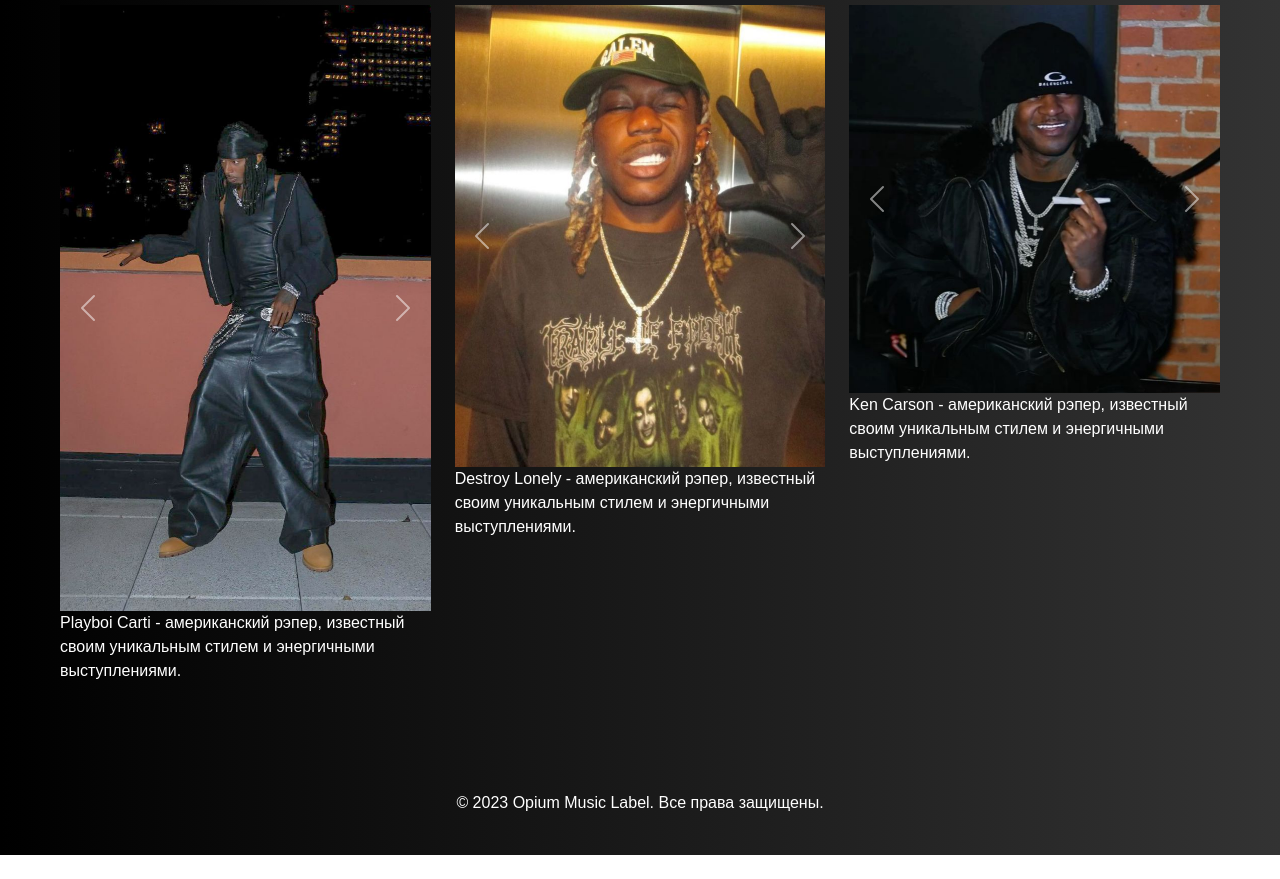
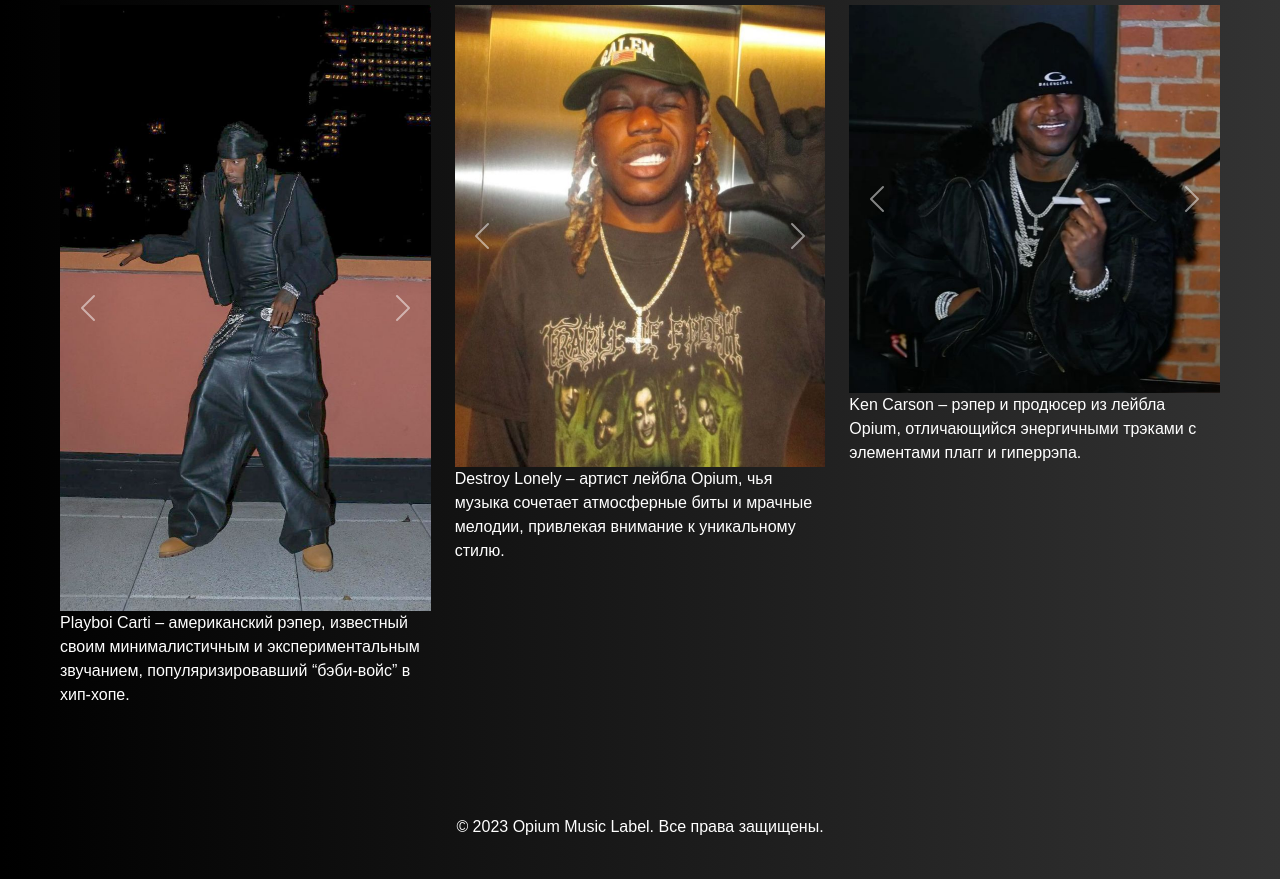
Before and after one commit to GlobenkoAndrei/bootstrap-site, a plain HTML site: page index.html in a window 1280 px wide. Shown: the part 361-1240 px from the top of the page. Before the commit the page ends 1216 px from the top, so only its background shows below. Drawn offline with nearby package versions, Linux system fonts and the light colour scheme; a script that the page names is missing.

Commit message:
обновил инфу про артистов

```diff
--- a/index.html
+++ b/index.html
@@ -15,13 +15,14 @@
 <body>
     <header class="text-center py-5 header-custom">
         <h1 class="header-title">Opium</h1>
-        <p class="header-subtitle">Здесь вы найдете информацию о наших артистах: Playboi Carti, Destroy Lonely и Ken
+        <p class="header-subtitle">Здесь вы найдете информацию о участниках лейбла "Opium", участниками которого
+            являются: Playboi Carti, Destroy Lonely и Ken
             Carson.</p>
     </header>
 
     <main class="container">
         <section id="artists" class="my-5">
-            <h2>Участники</h2>
+            <h2>Участники:</h2>
             <div class="row">
                 <div class="col-md-4">
                     <h3>Playboi Carti</h3>
@@ -39,8 +40,7 @@
                                     alt="Playboi Carti">
                             </div>
                             <div class="carousel-item">
-                                <img src="./photos/Жека.jpeg" class="d-block w-100"
-                                    alt="Playboi Carti">
+                                <img src="./photos/Жека.jpeg" class="d-block w-100" alt="Playboi Carti">
                             </div>
                         </div>
                         <button class="carousel-control-prev" type="button" data-bs-target="#carouselCarti"
@@ -54,8 +54,8 @@
                             <span class="visually-hidden">Next</span>
                         </button>
                     </div>
-                    <p>Playboi Carti - американский рэпер, известный своим уникальным стилем и энергичными
-                        выступлениями.</p>
+                    <p>Playboi Carti – американский рэпер, известный своим минималистичным и экспериментальным
+                        звучанием, популяризировавший “бэби-войс” в хип-хопе.</p>
                 </div>
                 <div class="col-md-4">
                     <h3>Destroy Lonely</h3>
@@ -71,8 +71,7 @@
                                 <img src="./photos/808.jpeg" class="d-block w-100" alt="Destroy Lonely">
                             </div>
                             <div class="carousel-item">
-                                <img src="./photos/Саня.jpeg" class="d-block w-100"
-                                    alt="Playboi Carti">
+                                <img src="./photos/Саня.jpeg" class="d-block w-100" alt="Destroy Lonely">
                             </div>
                         </div>
                         <button class="carousel-control-prev" type="button" data-bs-target="#carouselLonely"
@@ -86,8 +85,8 @@
                             <span class="visually-hidden">Next</span>
                         </button>
                     </div>
-                    <p>Destroy Lonely - американский рэпер, известный своим уникальным стилем и энергичными
-                        выступлениями.</p>
+                    <p>Destroy Lonely – артист лейбла Opium, чья музыка сочетает атмосферные биты и мрачные мелодии,
+                        привлекая внимание к уникальному стилю.</p>
                 </div>
                 <div class="col-md-4">
                     <h3>Ken Carson</h3>
@@ -104,8 +103,7 @@
                                 <img src="./photos/Ken Carson.jpeg" class="d-block w-100" alt="Ken Carson">
                             </div>
                             <div class="carousel-item">
-                                <img src="./photos/Я.jpeg" class="d-block w-100"
-                                    alt="Playboi Carti">
+                                <img src="./photos/Я.jpeg" class="d-block w-100" alt="Ken Carson">
                             </div>
                         </div>
                         <button class="carousel-control-prev" type="button" data-bs-target="#carouselCarson"
@@ -119,7 +117,8 @@
                             <span class="visually-hidden">Next</span>
                         </button>
                     </div>
-                    <p>Ken Carson - американский рэпер, известный своим уникальным стилем и энергичными выступлениями.
+                    <p>Ken Carson – рэпер и продюсер из лейбла Opium, отличающийся энергичными трэками с элементами
+                        плагг и гиперрэпа.
                     </p>
                 </div>
             </div>
```
Also changed, not shown: index.css (+3 -9 lines).
